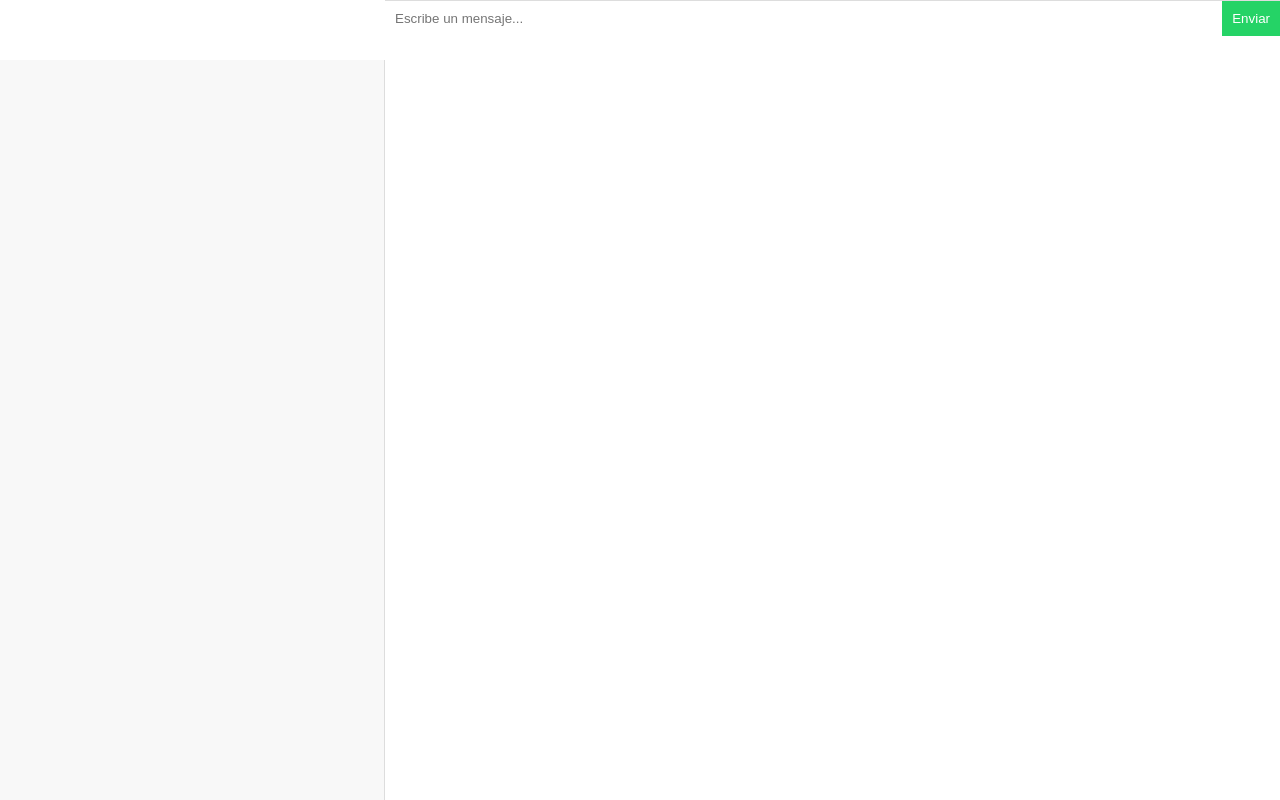
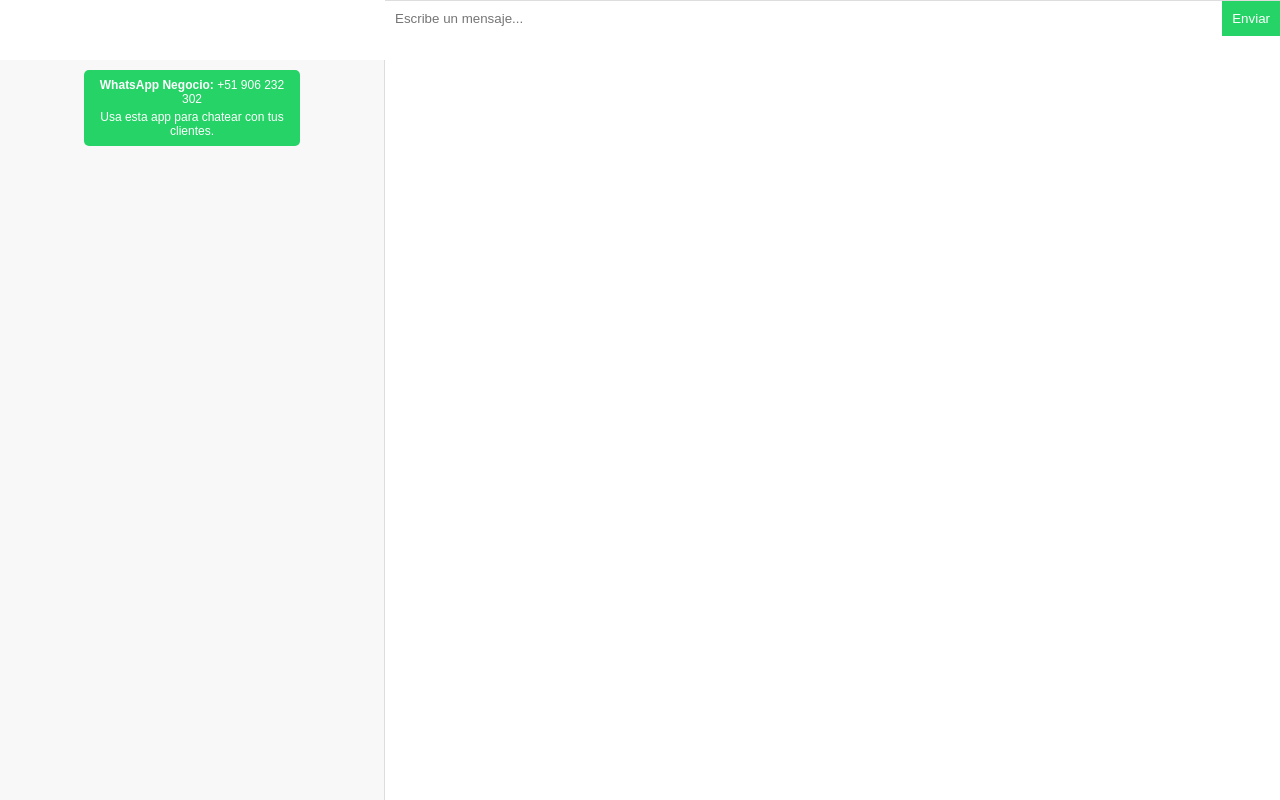
Before and after one commit to YesicaLeoncc/chat_multi_messages, a plain HTML site: page frontend/abc.html in a window 1280 px wide. Drawn offline with nearby package versions, Linux system fonts and the light colour scheme; no server answers.

Commit message:
Update abc.html

```diff
--- a/frontend/abc.html
+++ b/frontend/abc.html
@@ -43,7 +43,22 @@
 <body>
 
 
-  <div id="clientes"></div>
+  <div id="clientes">
+    <div style="
+    width: 200px;
+    padding: 8px;
+    background: #25D366;
+    color: white;
+    font-size: 12px;
+    border-radius: 5px;
+    margin: 10px auto;
+    text-align: center;
+  ">
+    <div><strong>WhatsApp Negocio:</strong> +51 906 232 302</div>
+    <div style="margin-top:4px;">Usa esta app para chatear con tus clientes.</div>
+  </div>
+
+  </div>
   <div id="chat">
     <div id="mensajes"></div>
     <form id="form">
```
